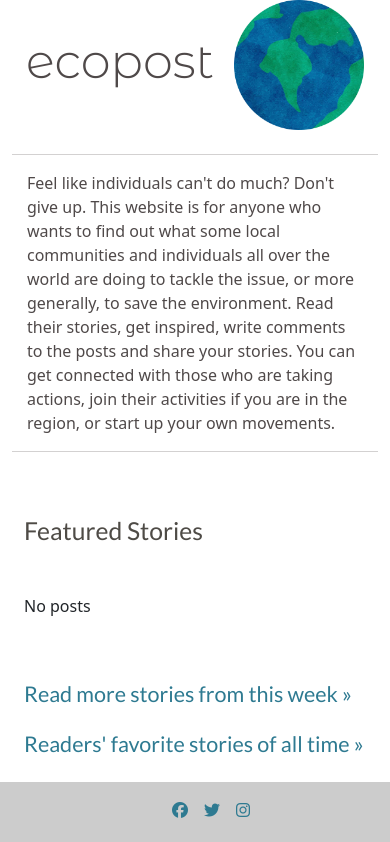
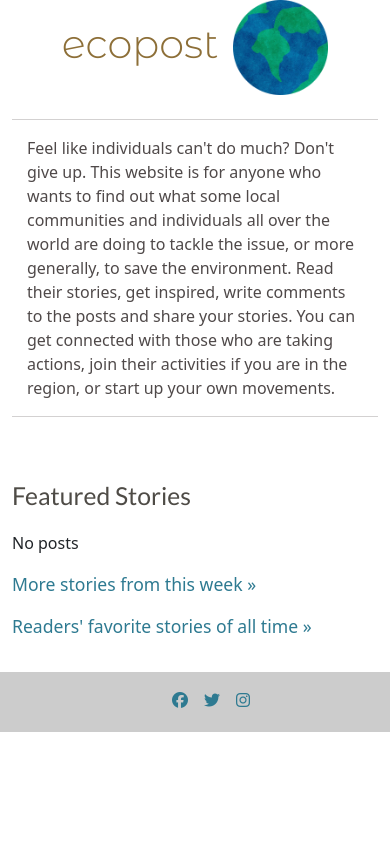
Before and after one commit to rkyzk/ecopost, a Django app: page / in a window 390 px wide. Shown: the part 73-915 px from the top of the page. After the commit the page ends 805 px from the top, so only its background shows below. Run offline with Django 3.2, Linux system fonts and the light colour scheme; data comes from the database, SQL or seed files in the repository; some libraries are stand-ins or nearby versions.

Commit message:
style the index.html. adjust details

```diff
--- a/static/css/style.css
+++ b/static/css/style.css
@@ -17,7 +17,6 @@
   list-style-type: none;
   column-gap: 20px;
   padding: 0;
-  color:rgb(105, 81, 37);
 }
 
 .list-item {
@@ -26,7 +25,7 @@
 }
 
 .nav-list a {
-  color:rgb(105, 81, 37);
+  color:rgb(141, 111, 56);
 }
 
 .nav-list a:hover {
@@ -60,16 +59,19 @@ a:hover {
   text-decoration: underline;
 }
 
-
 .post-text > p {
   line-height: 20px;
+}
+
+.line {
+  display: none;
 }
 
 /*   -- index.html --  */
 h1 {
   font-family: 'Montserrat Alternates', sans-serif;
   font-size: 3rem;
-  color: rgb(79, 73, 73);
+  color:rgb(141, 111, 56);
 }
 
 .earth {
@@ -87,6 +89,21 @@ h1 {
   padding: 0 15px;
 }
 
+.posts {
+  margin-top: 40px;
+}
+
+.more-posts {
+  margin-top: 50px;
+ }
+
+.more-posts p {
+  font-size: 1.4rem;
+}
+
+.link-to-favorites {
+  margin-top: 20px;
+}
 
 .btn-submit {
   background-color: rgb(149, 120, 67);
@@ -97,15 +114,6 @@ h1 {
   aspect-ratio: 3 / 2;
 }
 
-
-.navbar-bg {
-  background-color: rgb(51, 52, 55);
-  color: #fff;
-}
-
-
-
-
 footer {
   width: 100%;
   height: 60px;
@@ -115,7 +123,6 @@ footer {
 .social-networks {
   list-style: none;
 }
-
 
 .hide-posts {
   display: none;
@@ -131,6 +138,31 @@ footer {
 
 a {
   text-decoration: none;
+}
+
+@media screen and (max-width: 900px) {
+  .intro-box, .content {
+    width: 90%;
+  }
+}
+
+@media (max-width: 767px) {
+  .line {
+    display: block;
+    margin-bottom: 40px;
+  }
+
+  .more-posts {
+    margin-top: 0;
+   }
+
+  .more-posts p {
+    font-size: 1.1rem;
+  }
+
+  .posts {
+    margin-top: 20px;
+  }
 }
 
 @media screen and (max-width: 620px) {
@@ -167,3 +199,25 @@ a {
     display: block !important;
   }
 }
+
+@media screen and (max-width: 500px) {
+  h1 {
+    font-size: 2.5rem;
+  }
+
+  .earth {
+    width: 30%;
+    height: auto;
+    padding-left: 15px;
+  }
+}
+
+@media screen and (max-width: 420px) {
+  .intro-box, .content {
+    width: 100%;
+  }
+
+  .link-to-favorites {
+    margin-top: 10px;
+  }
+}
--- a/templates/index.html
+++ b/templates/index.html
@@ -20,14 +20,15 @@
     <hr>
   </div>
 </div>
-<div class="container mt-5 left">
+<div class="d-flex justify-content-center mt-5">
+  <div class="content">
     <h2>Featured Stories</h2>
-  <div class="row mt-5">
+    <div class="row posts">
       {% for post in post_list %}
         <div class="col-md-4">
-        <div class="image-wrapper">
+          <div class="image-wrapper  d-flex justify-content-center">
             {% if "placeholder" in post.featured_image.url %}
-            <img class="card-img-top" src="/media/default.jpg" alt="forest graphic">
+              <img class="card-img-top " src="/media/default.jpg" alt="forest graphic">
             {% else %}
               <img class="card-img-top" src="{{ post.featured_image.url }}" alt="{{ post.title }}">
             {% endif %}
@@ -38,18 +39,20 @@
             <div class="d-flex justify-content-end">
               <span>city, country {{ post.pub_date }}</span>
             </div>
-          <p class="mt-1">{{ post.excerpt }}</p>
+            <p class="mt-1 excerpt">{{ post.excerpt }}</p>
             <a href="{% url 'detail_page' post.slug %}">Read the full story</a>
           </div>
+          <hr class="line">
         </div>
       {% empty %}
         <p>No posts</p>
       {% endfor %}
-    <div class="mt-5">
-      <a href="{% url 'more_stories' %}"><h4 class="links">Read more stories from this week &raquo;</h4></a>
+        <div class="more-posts">
+          <a href="{% url 'more_stories' %}"><p>More stories from this week &raquo;</p></a>
+          <a href="{% url 'popular_stories' %}" class="link-to-favorites">
+            <p>Readers' favorite stories of all time &raquo;</p>
+          </a>
         </div>
-    <div class="mt-3">
-      <a href="{% url 'popular_stories' %}"><h4 class="links">Readers' favorite stories of all time &raquo;</h4></a>
     </div>
   </div>
 </div>
```
Also changed, not shown: ecopost/settings.py (+8 -8 lines). Lines whose indentation alone changed are shown as unchanged.
